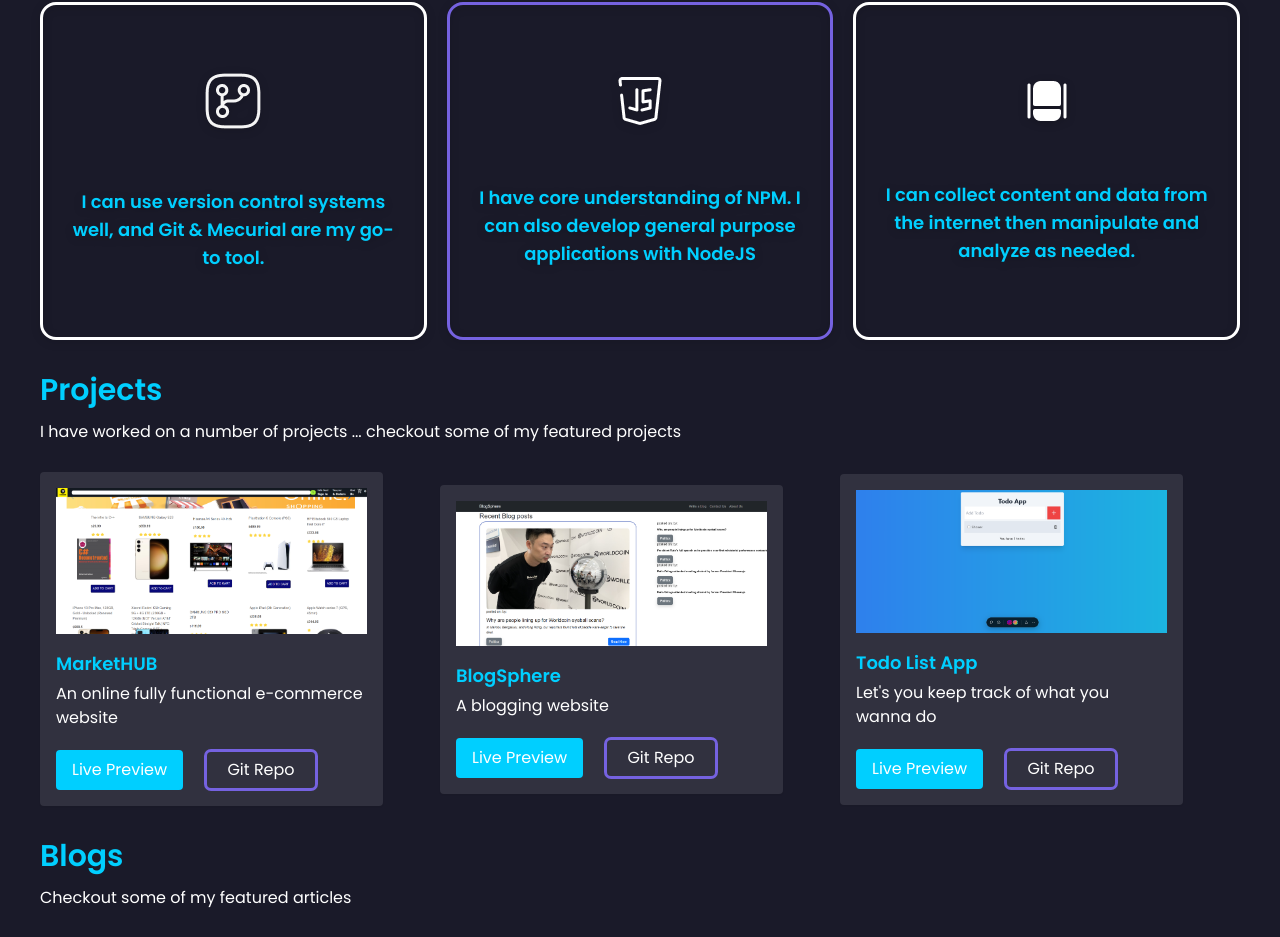
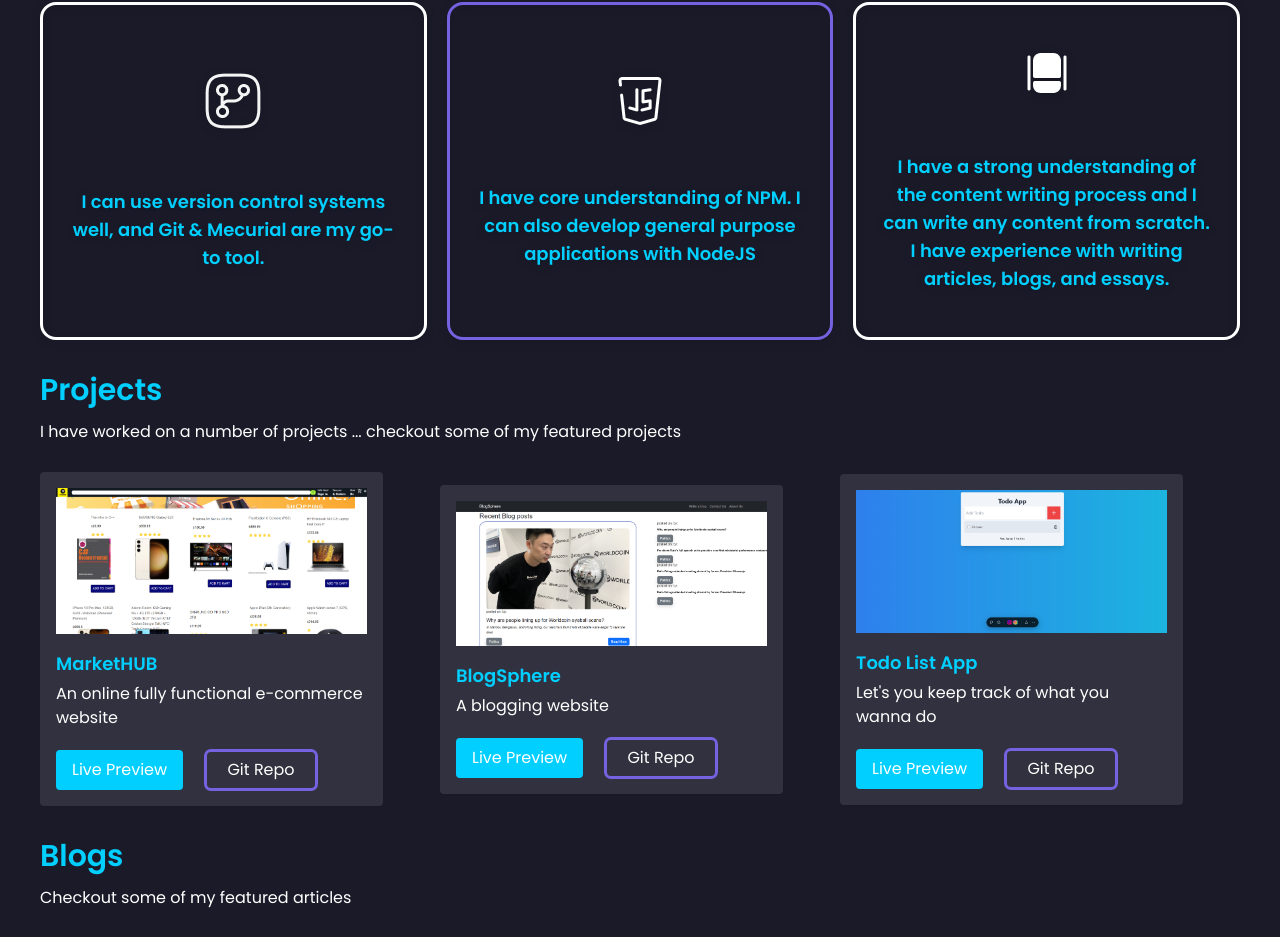
Before and after one commit to preston176/Personal-Portfolio, a React (Vite) app: page / in a window 1280 px wide. Shown: the part 1610-2547 px from the top of the page. Built offline with nearby package versions, Linux system fonts and the light colour scheme.

Commit message:
Update services.js with new content writing service

```diff
--- a/src/services.js
+++ b/src/services.js
@@ -4,7 +4,7 @@ const services = [
     { id: 3, name: 'MOBILE DEVELOPMENT', description: 'I am capable of creating amazing mobile applications though React Native', image: '/assets/icons/android.png' },
     { id: 4, name: 'VERSION CONTROL', description: 'I can use version control systems well, and Git & Mecurial are my go-to tool.', image: '/assets/icons/git-repo.png' },
     { id: 5, name: 'NPM AND NODEJS', description: 'I have core understanding of NPM. I can also develop general purpose applications with NodeJS', image: '/assets/icons/javascript.png' },
-    { id: 6, name: 'WEB SCRAPING', description: 'I can collect content and data from the internet then manipulate and analyze as needed.', image: '/assets/icons/web-scraping.png' },
+    { id: 6, name: 'CONTENT WRITING', description: 'I have a strong understanding of the content writing process and I can write any content from scratch. I have experience with writing articles, blogs, and essays.', image: '/assets/icons/web-scraping.png' },
 ]
 
 export default services;
```
